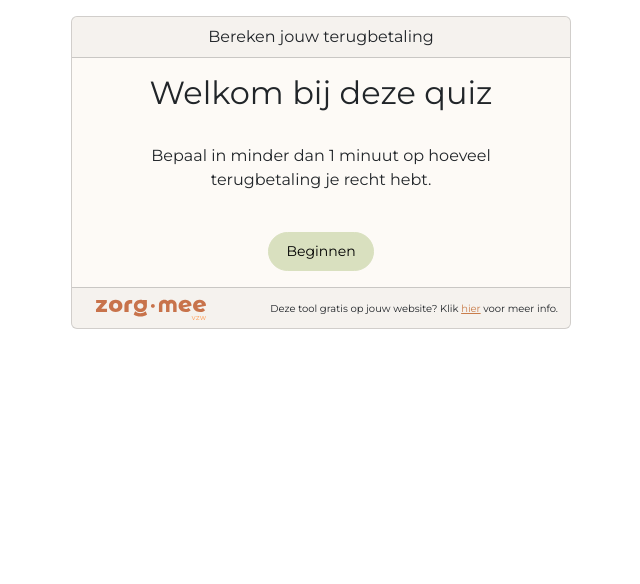
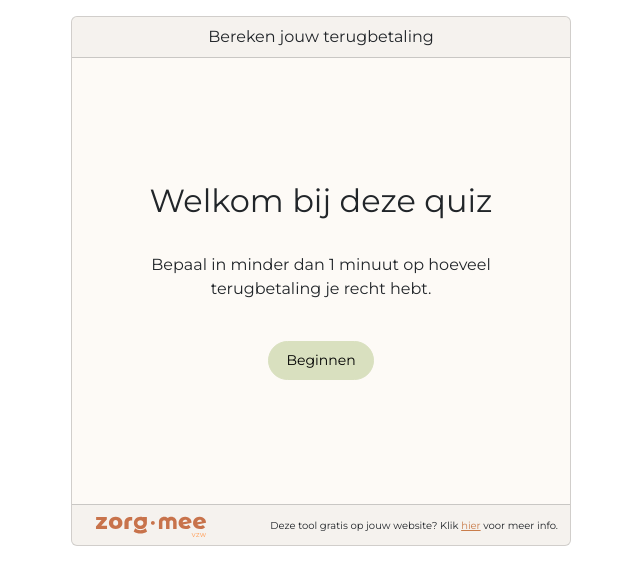
Before and after one commit to ZorgMee/Terugbetaling, a React (Create React App) app: page / in a window 1280 px wide. Shown: the top 584 px of the page, without its empty margins (319-959 px from the left). Built offline with nearby package versions, Linux system fonts and the light colour scheme.

Commit message:
add styling to make widget fixed height

```diff
--- a/src/App.scss
+++ b/src/App.scss
@@ -2,7 +2,7 @@
 
 .App {
   width: 500px;
-  height: max-content;
+  height: 600px;
   margin-top: 1em;
   margin-left: auto;
   margin-right: auto;
@@ -24,26 +24,18 @@
   padding: 0;
 }
 
+.Card {
+  height: 530px;
+}
+
+.CardBody{
+  display: flex;
+  align-items: center;
+}
+
 .App-logo {
   height: 4em;
   pointer-events: none;
   margin-left: auto;
   margin-right: auto;
 }
-
-@media (prefers-reduced-motion: no-preference) {
-  .App-logo {
-    animation: App-logo-spin infinite 20s linear;
-  }
-}
-
-.App-header {
-  background-color: #282c34;
-  min-height: 100vh;
-  display: flex;
-  flex-direction: column;
-  align-items: center;
-  justify-content: center;
-  font-size: calc(10px + 2vmin);
-  color: white;
-}
--- a/src/App.tsx
+++ b/src/App.tsx
@@ -7,9 +7,9 @@
 function App() {
     return (
         <div className="App">
-            <Card>
+            <Card className="Card">
                 <Card.Header>Bereken jouw terugbetaling</Card.Header>
-                <Card.Body>
+                <Card.Body className="CardBody">
                     <Quiz/>
                 </Card.Body>
                 <Card.Footer className="Footer">
```
